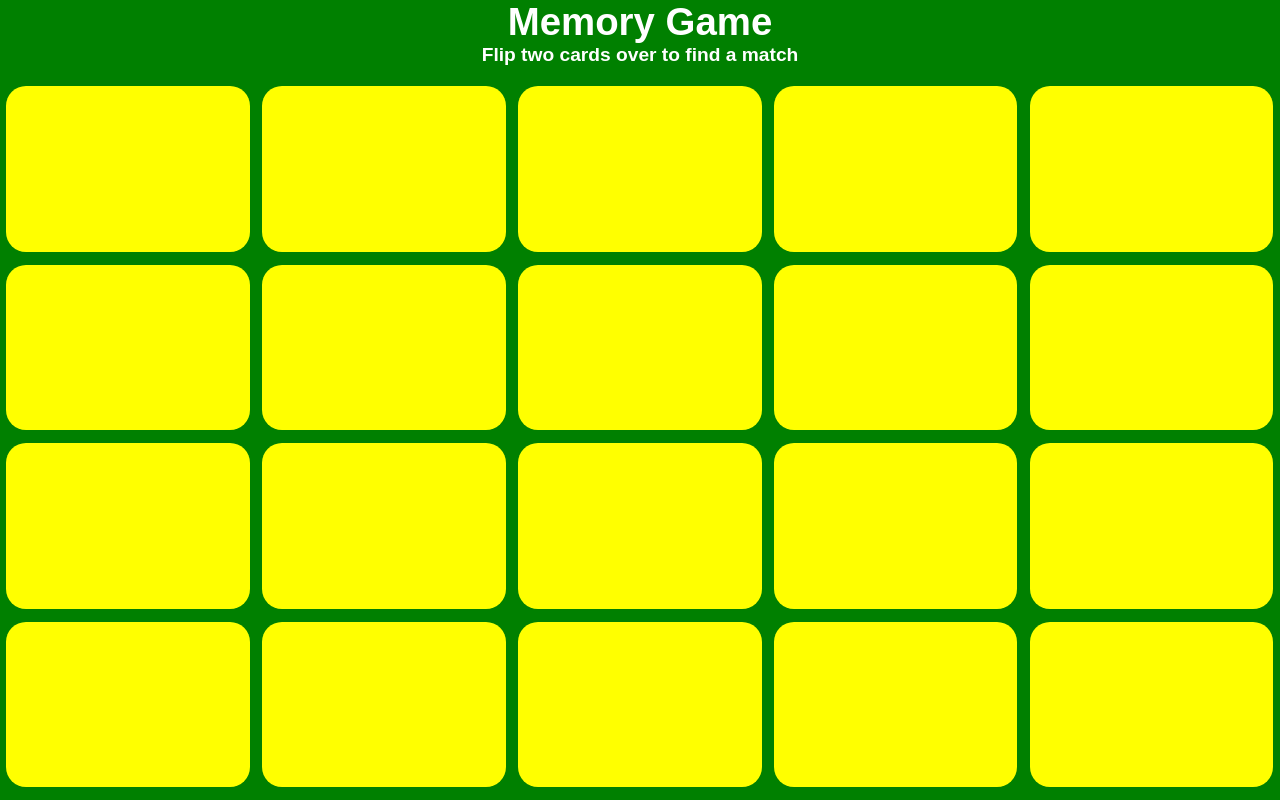
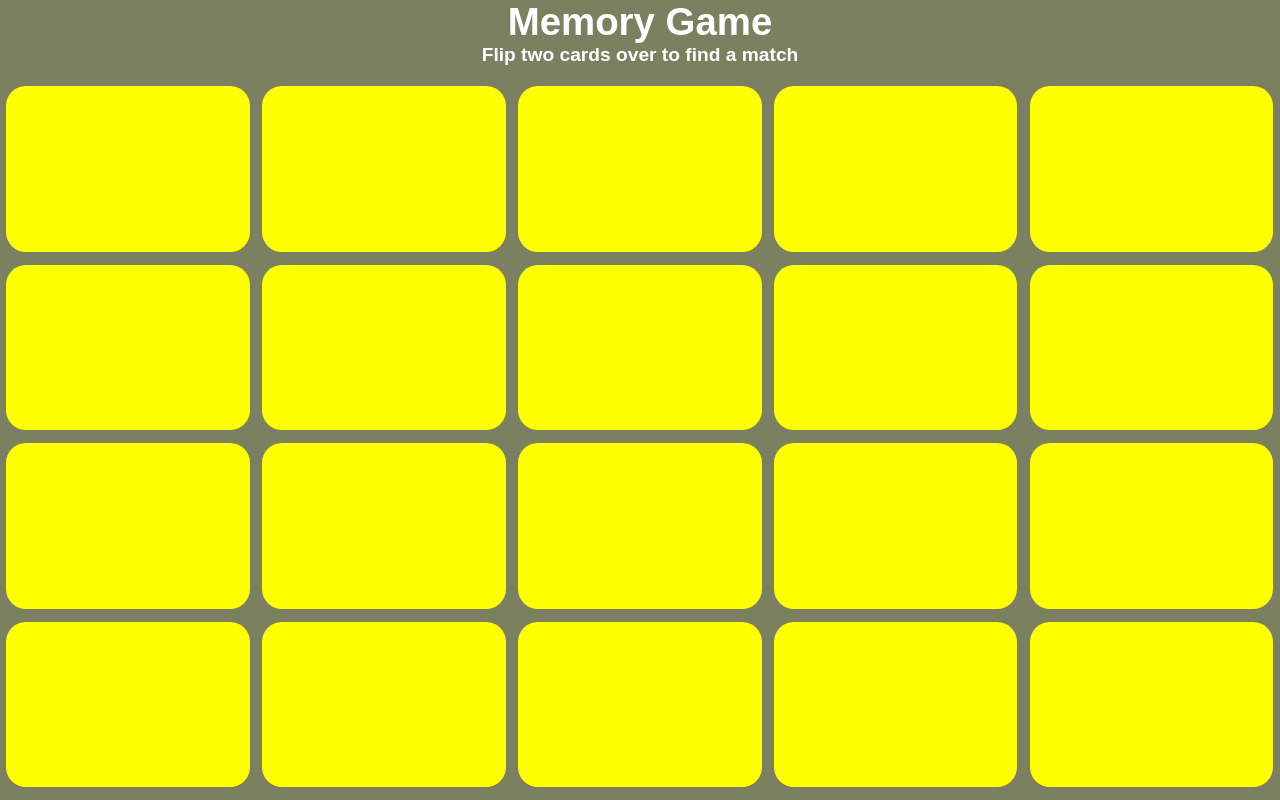
Before and after one commit to MoonTahoe/Memory, a website: page production-client/index.html in a window 1280 px wide. Drawn offline with Linux system fonts and the light colour scheme.

Commit message:
Changes the table color

```diff
--- a/production-client/css/style.css
+++ b/production-client/css/style.css
@@ -17,7 +17,7 @@ header
     margin-left: auto;
     margin-right: auto;
     height: 45px;
-    background-color: green;
+    background-color: #7b8060;
     height: 10%;
     color: white;
     text-align: center;
@@ -27,7 +27,7 @@ header
 section
 {
     width: 100%;
-    background-color: green;
+    background-color: #7b8060;
     margin-left: auto;
     margin-right: auto;
     height: 90%;
```
